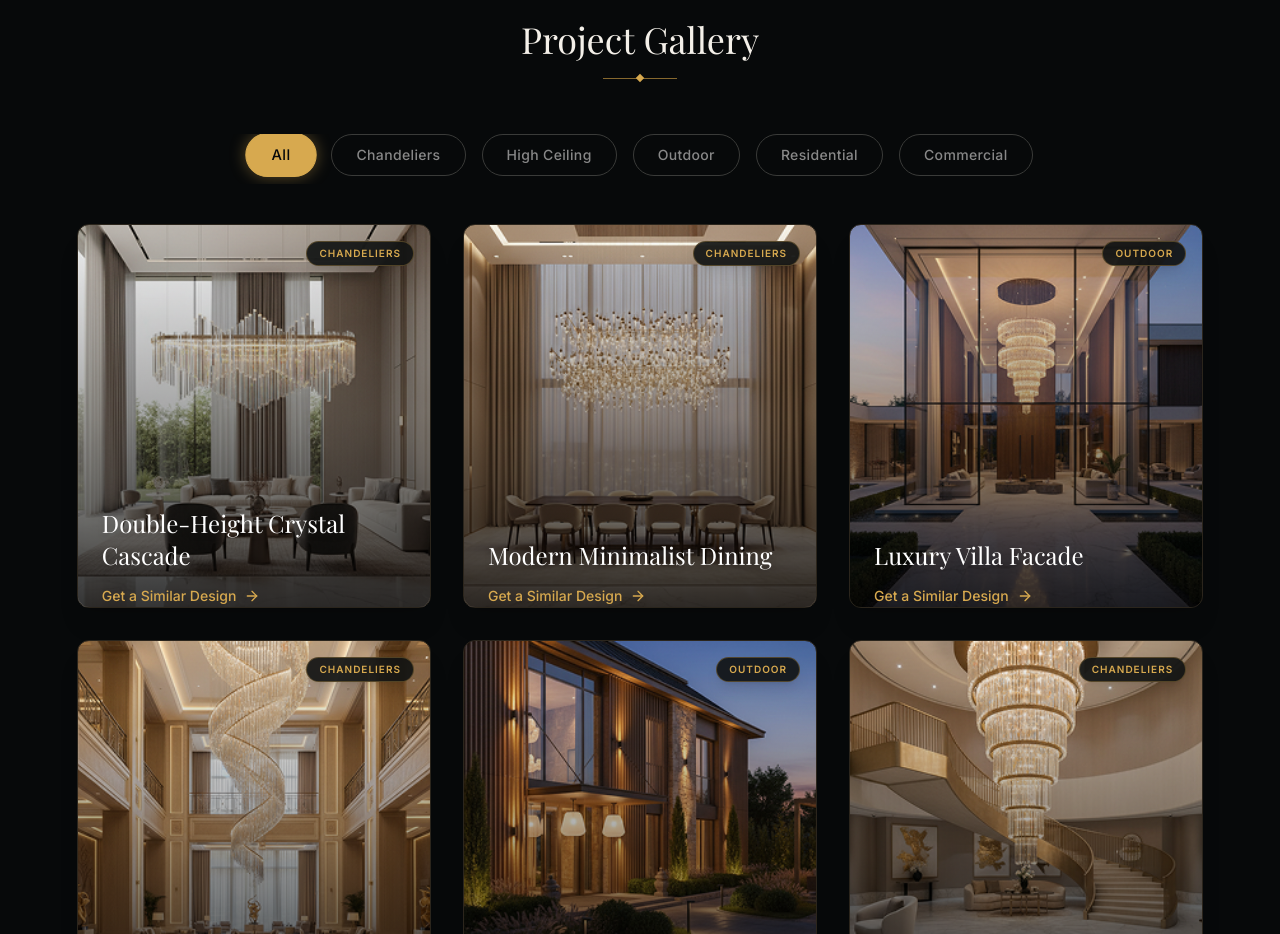
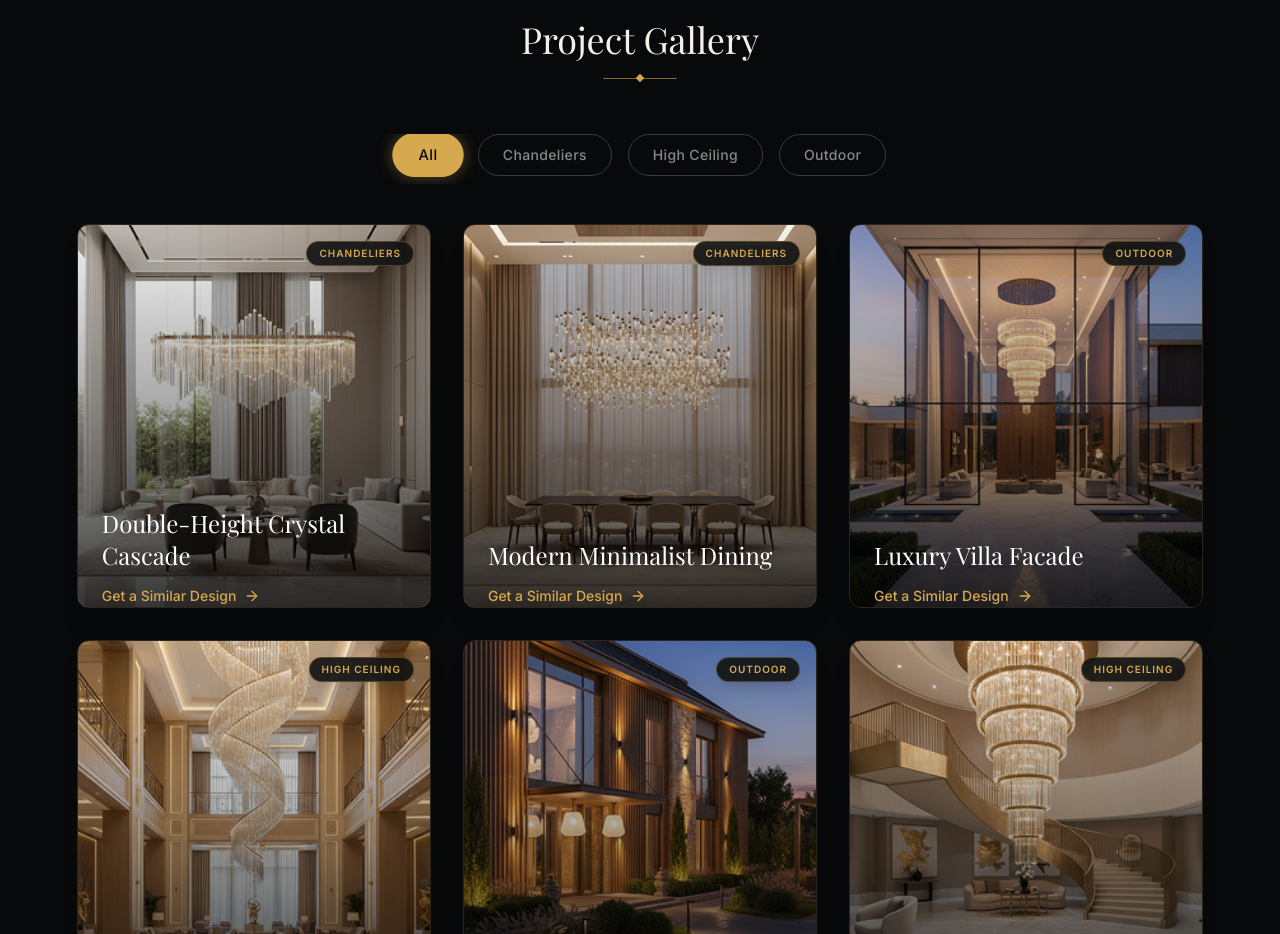
Before and after one commit to ayatiworkstechnologies/ashiklights, a Next.js app: page / in a window 1280 px wide. Shown: the part 6840-7774 px from the top of the page. Built offline with nearby package versions, Linux system fonts and the light colour scheme; a web font is replaced by a local one.

Commit message:
11/7/2026 update correction and design 3

```diff
--- a/components/sections/ProjectGallery.tsx
+++ b/components/sections/ProjectGallery.tsx
@@ -17,42 +17,42 @@ const projects: Project[] = [
     id: "p1",
     title: "Double-Height Crystal Cascade",
     image: "/images/p-01.png",
-    categories: ["Chandeliers", "High Ceiling", "Residential"],
+    categories: ["Chandeliers"],
     location: "Boat Club Road, Chennai"
   },
   {
     id: "p2",
     title: "Modern Minimalist Dining",
     image: "/images/p-02.png",
-    categories: ["Chandeliers", "Residential"],
+    categories: ["Chandeliers"],
     location: "ECR, Chennai"
   },
   {
     id: "p3",
     title: "Luxury Villa Facade",
     image: "/images/p-03.png",
-    categories: ["Outdoor", "Residential"],
+    categories: ["Outdoor"],
     location: "Neelankarai"
   },
   {
     id: "p4",
     title: "Grand Lobby Statement",
     image: "/images/p-04.png",
-    categories: ["Chandeliers", "High Ceiling", "Commercial"],
+    categories: ["High Ceiling"],
     location: "Guindy"
   },
   {
     id: "p5",
     title: "Boutique Hotel Garden",
     image: "/images/p-05.png",
-    categories: ["Outdoor", "Commercial"],
+    categories: ["Outdoor"],
     location: "Nungambakkam"
   },
   {
     id: "p6",
     title: "Spiral Staircase Elegance",
     image: "/images/p-06.png",
-    categories: ["Chandeliers", "Residential"],
+    categories: ["High Ceiling"],
     location: "Anna Nagar"
   }
 ];
@@ -79,8 +79,6 @@ export function ProjectGallery({ filter, setFilter, onOpenModal }: ProjectGaller
           "Chandeliers",
           "High Ceiling",
           "Outdoor",
-          "Residential",
-          "Commercial",
         ].map((x) => (
           <button
             className={`flex-shrink-0 px-5 py-2 md:px-6 md:py-2.5 border rounded-full text-xs md:text-sm tracking-wide font-medium transition-all duration-300 ${
```
